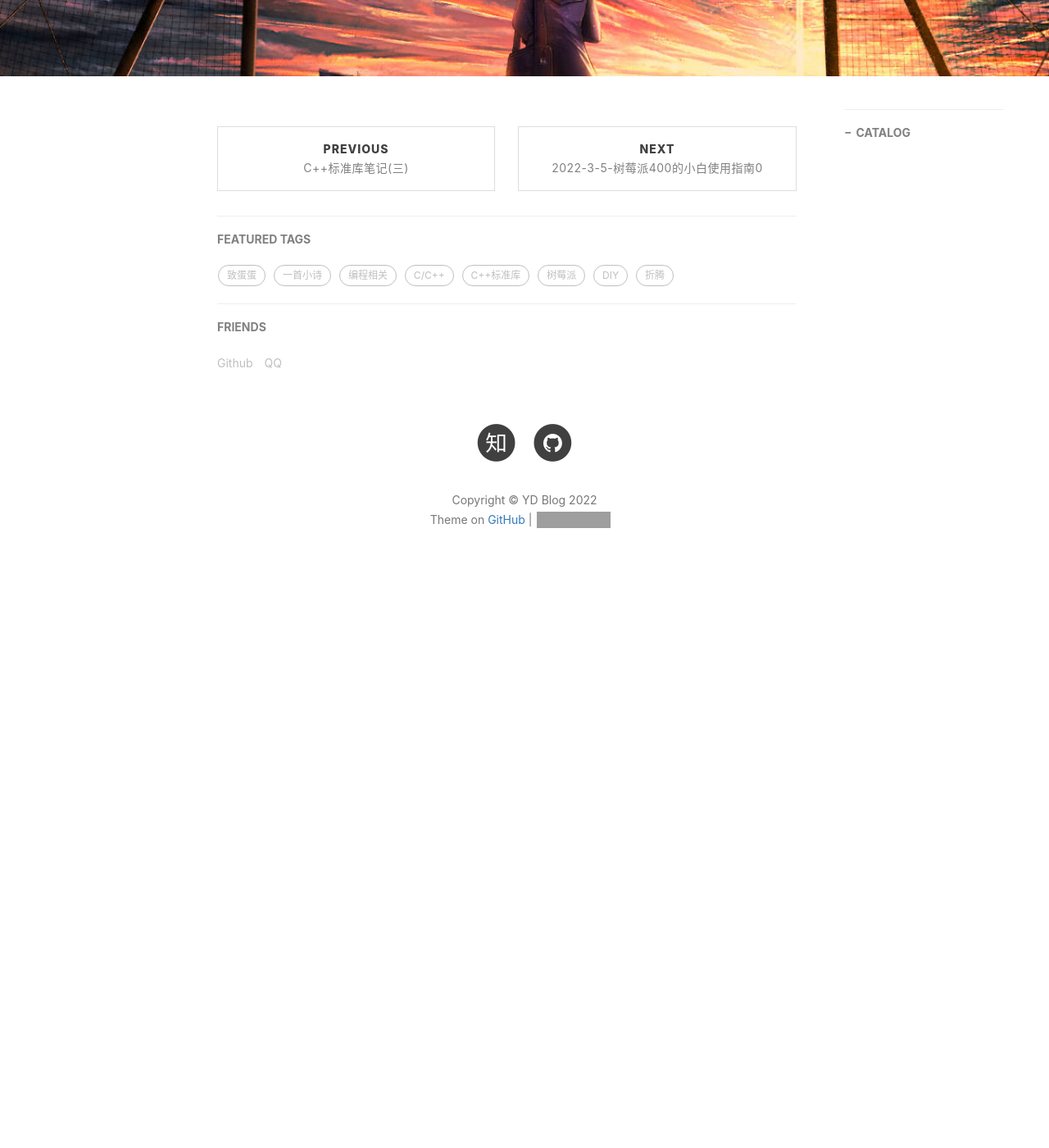
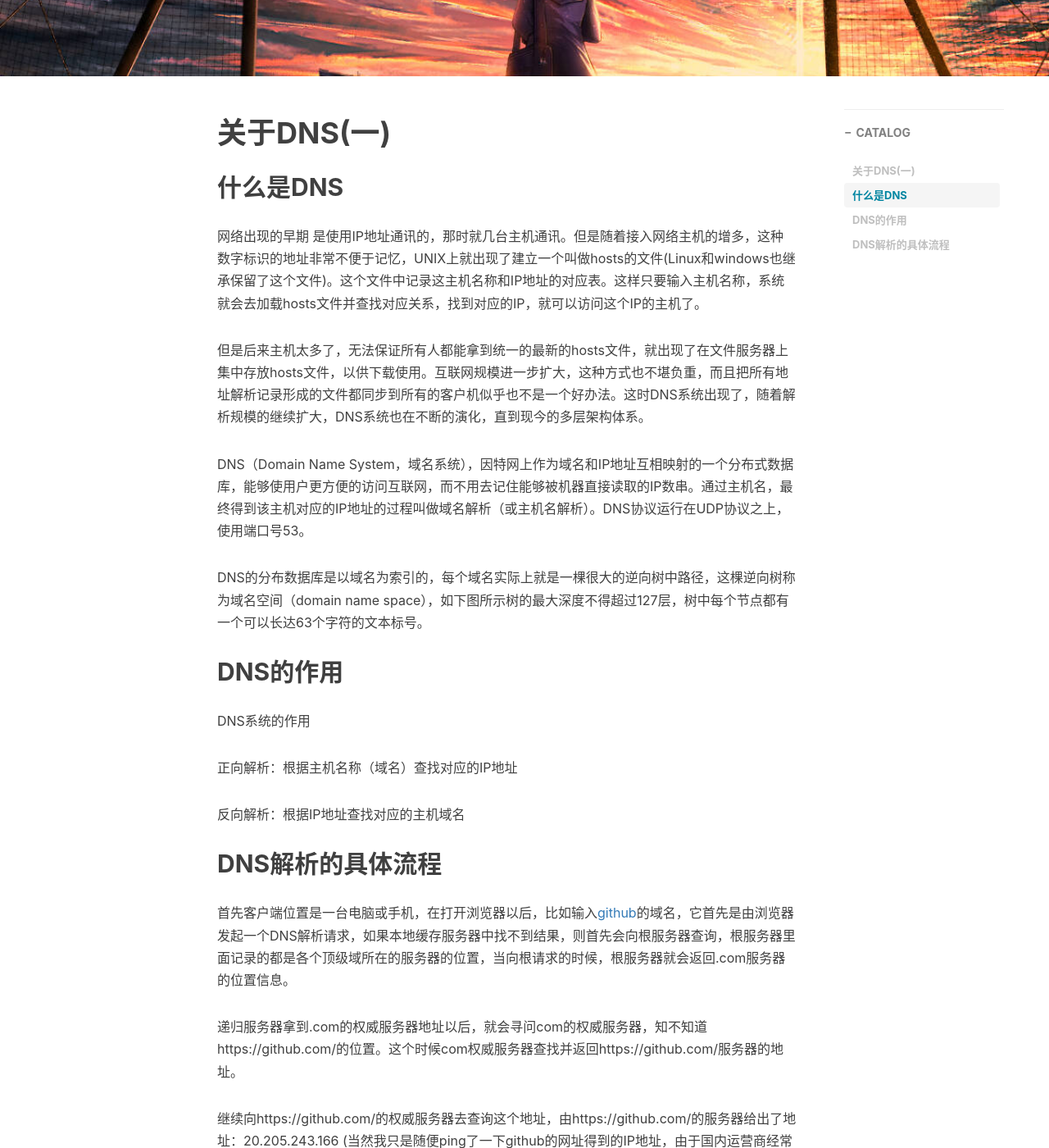
Before and after one commit to devilYD/devilYD.github.io, a Jekyll site: the page built from _posts/2022-3-10-关于DNS(一).md, in a window 1280 px wide and 1400 px high, scrolled down 430 px. Shown: the whole window at 82% size. Built offline with Jekyll 4.4.1, drawn with Linux system fonts in a browser that asks for light colours; nearby versions of some CDN libraries; comment, search, counter and statistics services are not loaded; before the commit the page ends 1168 px from its top, so only the background shows below that; some of the changed text lies outside the part shown; grey boxes are pictures that could not be loaded.

Commit message:
update post

```diff
--- a/_posts/2022-3-10-关于DNS(一).md
+++ b/_posts/2022-3-10-关于DNS(一).md
@@ -11,3 +11,35 @@ tags:
         - 日常
 
 ---
+
+# 关于DNS(一)
+
+## 什么是DNS
+
+网络出现的早期 是使用IP地址通讯的，那时就几台主机通讯。但是随着接入网络主机的增多，这种数字标识的地址非常不便于记忆，UNIX上就出现了建立一个叫做hosts的文件(Linux和windows也继承保留了这个文件)。这个文件中记录这主机名称和IP地址的对应表。这样只要输入主机名称，系统就会去加载hosts文件并查找对应关系，找到对应的IP，就可以访问这个IP的主机了。
+
+但是后来主机太多了，无法保证所有人都能拿到统一的最新的hosts文件，就出现了在文件服务器上集中存放hosts文件，以供下载使用。互联网规模进一步扩大，这种方式也不堪负重，而且把所有地址解析记录形成的文件都同步到所有的客户机似乎也不是一个好办法。这时DNS系统出现了，随着解析规模的继续扩大，DNS系统也在不断的演化，直到现今的多层架构体系。
+
+DNS（Domain Name System，域名系统），因特网上作为域名和IP地址互相映射的一个分布式数据库，能够使用户更方便的访问互联网，而不用去记住能够被机器直接读取的IP数串。通过主机名，最终得到该主机对应的IP地址的过程叫做域名解析（或主机名解析）。DNS协议运行在UDP协议之上，使用端口号53。
+
+DNS的分布数据库是以域名为索引的，每个域名实际上就是一棵很大的逆向树中路径，这棵逆向树称为域名空间（domain name space），如下图所示树的最大深度不得超过127层，树中每个节点都有一个可以长达63个字符的文本标号。
+
+## DNS的作用
+
+DNS系统的作用
+
+正向解析：根据主机名称（域名）查找对应的IP地址
+
+反向解析：根据IP地址查找对应的主机域名
+
+## DNS解析的具体流程
+
+首先客户端位置是一台电脑或手机，在打开浏览器以后，比如输入[github](https://github.com/)的域名，它首先是由浏览器发起一个DNS解析请求，如果本地缓存服务器中找不到结果，则首先会向根服务器查询，根服务器里面记录的都是各个顶级域所在的服务器的位置，当向根请求的时候，根服务器就会返回.com服务器的位置信息。
+
+递归服务器拿到.com的权威服务器地址以后，就会寻问com的权威服务器，知不知道https://github.com/的位置。这个时候com权威服务器查找并返回https://github.com/服务器的地址。
+
+继续向https://github.com/的权威服务器去查询这个地址，由https://github.com/的服务器给出了地址：20.205.243.166 (当然我只是随便ping了一下github的网址得到的IP地址，由于国内运营商经常会劫持用户的DNS服务到他们自己的服务器所以不保证准确哦。)
+
+最终才能进行http的链接，顺利访问网站。
+
+当然，为了避免重复作业，一旦递归服务器拿到解析记录以后，就会在本地进行缓存，如果下次客户端再请求本地的递归域名服务器相同域名的时候，就不会再这样一层一层查了，因为本地服务器里面已经有缓存了，故直接访问即可。
```
